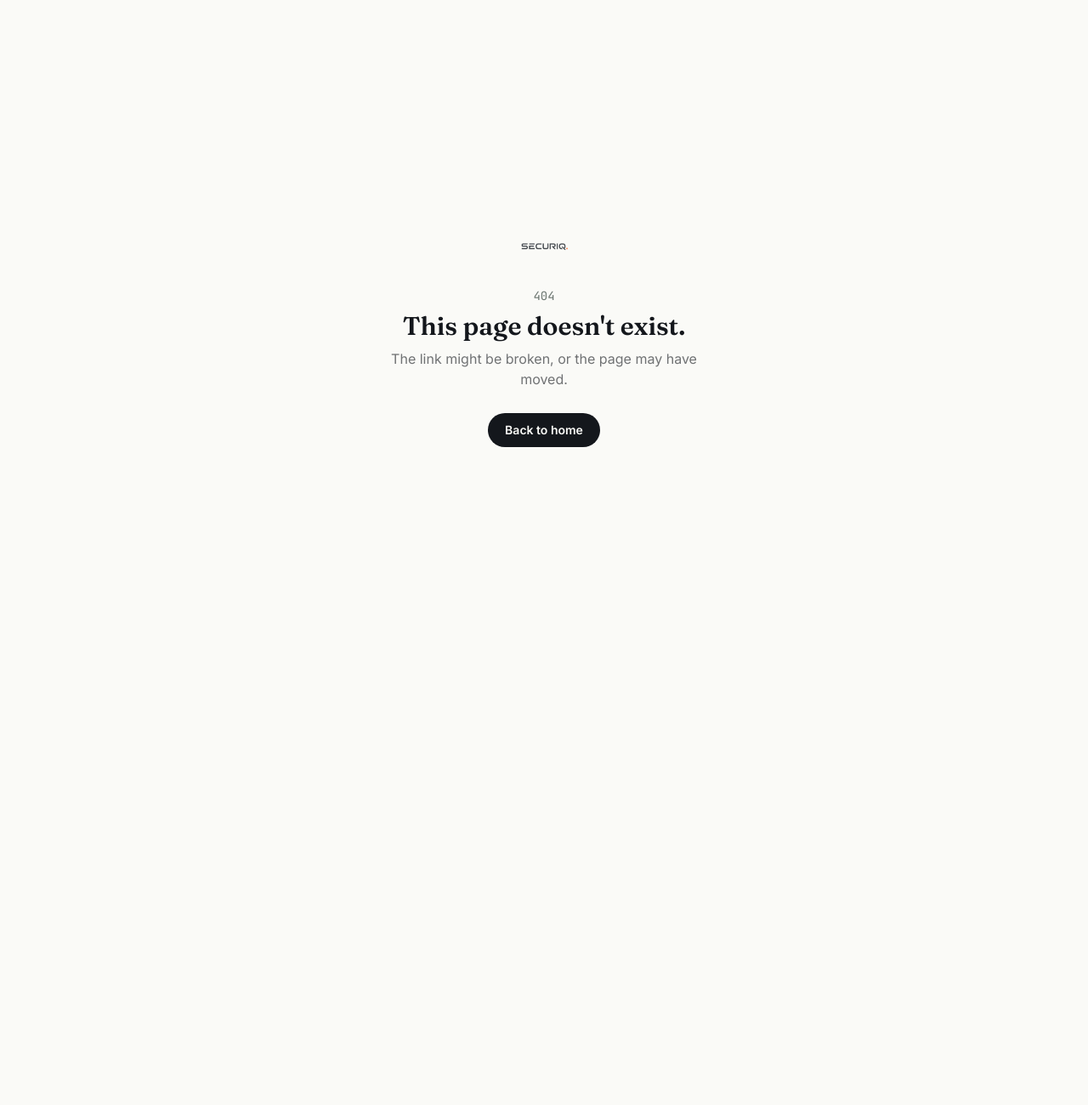
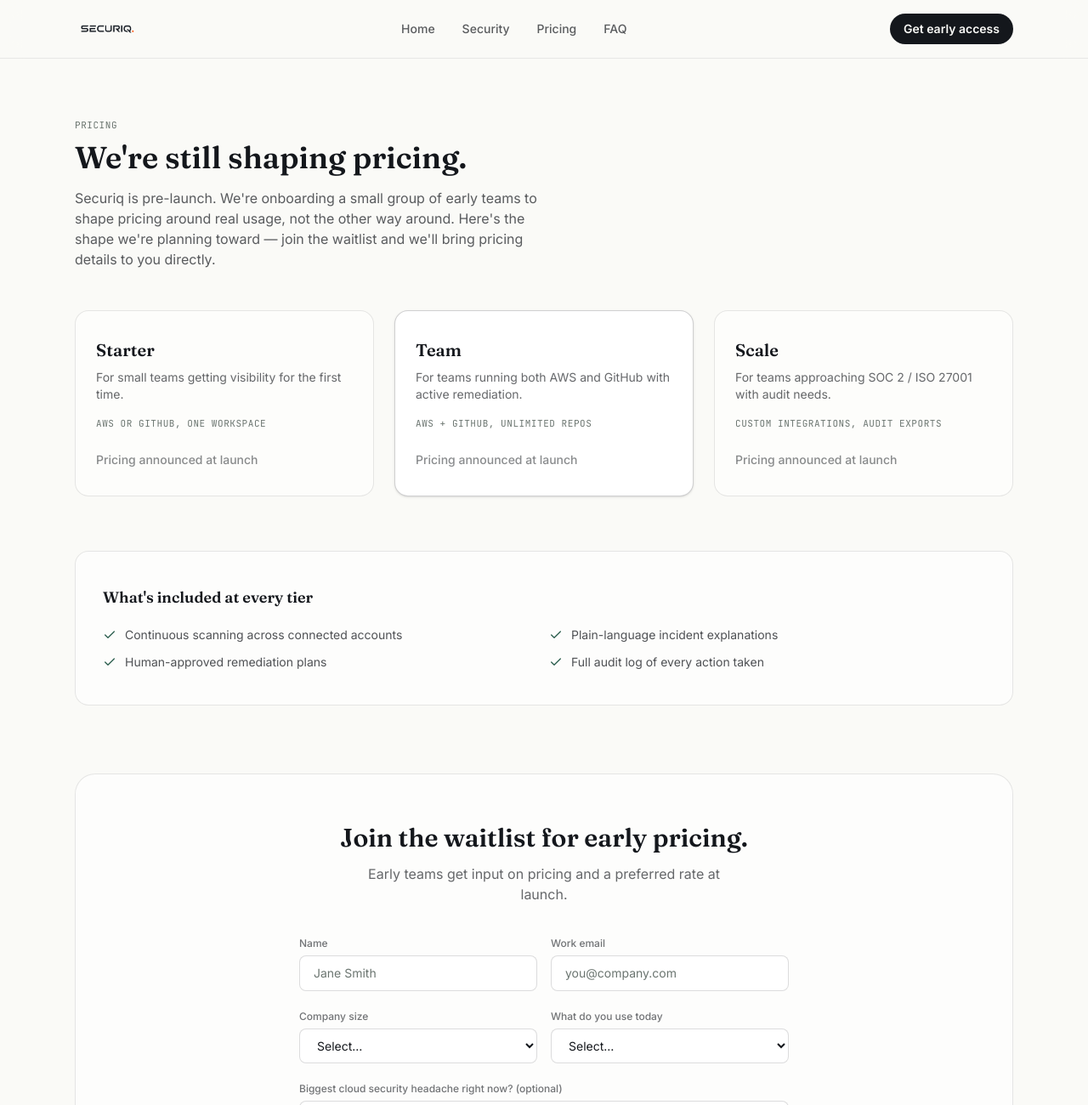
Before and after one commit to erharsh237/securiq, a React (Vite) app: page /pricing in a window 1280 px wide. Before the commit this address had no page. Shown: the top 1300 px of the page at 85% size. Before the commit the page ends 800 px from the top, so only its background shows below. Built offline with nearby package versions, Linux system fonts and the light colour scheme.

Commit message:
fixed navbar

```diff
--- a/src/App.tsx
+++ b/src/App.tsx
@@ -6,6 +6,9 @@ import { AboutPage } from "./pages/AboutPage";
 import { PrivacyPolicyPage } from "./pages/PrivacyPolicyPage";
 import { TermsPage } from "./pages/TermsPage";
 import { SecurityOverviewPage } from "./pages/SecurityOverviewPage";
+import { SecurityDisclosurePage } from "./pages/SecurityDisclosurePage";
+import { PricingPage } from "./pages/PricingPage";
+import { ContactPage } from "./pages/ContactPage";
 import { FaqPage } from "./pages/FaqPage";
 import { NotFoundPage } from "./pages/NotFoundPage";
 
@@ -20,6 +23,9 @@ export default function App() {
             <Route path="/privacy" element={<PrivacyPolicyPage />} />
             <Route path="/terms" element={<TermsPage />} />
             <Route path="/security" element={<SecurityOverviewPage />} />
+            <Route path="/security/disclosure" element={<SecurityDisclosurePage />} />
+            <Route path="/pricing" element={<PricingPage />} />
+            <Route path="/contact" element={<ContactPage />} />
             <Route path="/faq" element={<FaqPage />} />
             <Route path="*" element={<NotFoundPage />} />
           </Routes>
--- a/src/components/Footer.tsx
+++ b/src/components/Footer.tsx
@@ -32,6 +32,11 @@ export function Footer() {
                   </a>
                 </li>
                 <li>
+                  <Link to="/pricing" className="text-ink/60 hover:text-ink">
+                    Pricing
+                  </Link>
+                </li>
+                <li>
                   <Link to="/faq" className="text-ink/60 hover:text-ink">
                     FAQ
                   </Link>
@@ -63,9 +68,9 @@ export function Footer() {
                   </a>
                 </li>
                 <li>
-                  <a href="mailto:hello@securiq.co" className="text-ink/60 hover:text-ink">
+                  <Link to="/contact" className="text-ink/60 hover:text-ink">
                     Contact
-                  </a>
+                  </Link>
                 </li>
               </ul>
             </div>
@@ -90,6 +95,11 @@ export function Footer() {
                     Security Overview
                   </Link>
                 </li>
+                <li>
+                  <Link to="/security/disclosure" className="text-ink/60 hover:text-ink">
+                    Responsible Disclosure
+                  </Link>
+                </li>
               </ul>
             </div>
           </div>
--- a/src/components/Nav.tsx
+++ b/src/components/Nav.tsx
@@ -16,21 +16,18 @@ export function Nav() {
           <img src="/logo.png" alt="Securiq — home" className="h-8 w-auto md:h-9" />
         </Link>
         <nav className="hidden items-center gap-8 text-sm font-medium text-ink/70 md:flex">
-          <a href={sectionHref("#features")} className="hover:text-ink">
-            Features
-          </a>
-          <a href={sectionHref("#how-it-works")} className="hover:text-ink">
-            How it works
-          </a>
-          <a href={sectionHref("#trust")} className="hover:text-ink">
-            Safety
-          </a>
+          <Link to="/" className="hover:text-ink">
+            Home
+          </Link>
+          <Link to="/security" className="hover:text-ink">
+            Security
+          </Link>
+          <Link to="/pricing" className="hover:text-ink">
+            Pricing
+          </Link>
           <Link to="/faq" className="hover:text-ink">
             FAQ
           </Link>
-          <a href={sectionHref("#waitlist")} className="hover:text-ink">
-            Waitlist
-          </a>
         </nav>
         <a
           href={sectionHref("#waitlist")}
--- /dev/null
+++ b/src/pages/ContactPage.tsx
@@ -0,0 +1,68 @@
+import { Mail, ShieldAlert, TrendingUp } from "lucide-react";
+import { Nav } from "../components/Nav";
+import { Footer } from "../components/Footer";
+
+const channels = [
+  {
+    icon: Mail,
+    label: "General & sales",
+    email: "hello@securiq.co",
+    detail: "Questions about the product, waitlist, or a demo.",
+  },
+  {
+    icon: ShieldAlert,
+    label: "Security & disclosure",
+    email: "security@securiq.co",
+    detail: "Report a vulnerability or ask about our security posture.",
+  },
+  {
+    icon: TrendingUp,
+    label: "Investors",
+    email: "investors@securiq.co",
+    detail: "Investor inquiries and partnership conversations.",
+  },
+];
+
+export function ContactPage() {
+  return (
+    <div className="min-h-screen bg-paper">
+      <Nav />
+
+      <main className="mx-auto max-w-3xl px-6 py-16">
+        <span className="font-mono text-[11px] uppercase tracking-wider text-muted">
+          Contact
+        </span>
+        <h1 className="mt-2 font-display text-3xl font-semibold text-ink">
+          Get in touch
+        </h1>
+        <p className="mt-4 max-w-xl text-ink/70">
+          We're a small team, so email is the fastest way to reach us. Pick
+          the right inbox below and we'll get back to you personally.
+        </p>
+
+        <div className="mt-10 grid gap-4">
+          {channels.map(({ icon: Icon, label, email, detail }) => (
+            <a
+              key={email}
+              href={`mailto:${email}`}
+              className="flex items-start gap-4 rounded-2xl border border-ink/10 bg-white/60 px-6 py-5 transition-colors hover:border-ink/20 hover:bg-white"
+            >
+              <div className="mt-0.5 flex h-9 w-9 flex-shrink-0 items-center justify-center rounded-full bg-ink/5">
+                <Icon size={17} className="text-ink/70" />
+              </div>
+              <div>
+                <p className="font-display text-base font-semibold text-ink">
+                  {label}
+                </p>
+                <p className="mt-0.5 text-sm text-ink/60">{detail}</p>
+                <p className="mt-1.5 text-sm font-medium text-pine">{email}</p>
+              </div>
+            </a>
+          ))}
+        </div>
+      </main>
+
+      <Footer />
+    </div>
+  );
+}
--- /dev/null
+++ b/src/pages/PricingPage.tsx
@@ -0,0 +1,106 @@
+import { Check } from "lucide-react";
+import { Nav } from "../components/Nav";
+import { Footer } from "../components/Footer";
+import { WaitlistFormExpanded } from "../components/WaitlistFormExpanded";
+
+const tiers = [
+  {
+    name: "Starter",
+    blurb: "For small teams getting visibility for the first time.",
+    detail: "AWS or GitHub, one workspace",
+  },
+  {
+    name: "Team",
+    blurb: "For teams running both AWS and GitHub with active remediation.",
+    detail: "AWS + GitHub, unlimited repos",
+    highlighted: true,
+  },
+  {
+    name: "Scale",
+    blurb: "For teams approaching SOC 2 / ISO 27001 with audit needs.",
+    detail: "Custom integrations, audit exports",
+  },
+];
+
+const included = [
+  "Continuous scanning across connected accounts",
+  "Plain-language incident explanations",
+  "Human-approved remediation plans",
+  "Full audit log of every action taken",
+];
+
+export function PricingPage() {
+  return (
+    <div className="min-h-screen bg-paper">
+      <Nav />
+
+      <main className="mx-auto max-w-6xl px-6 py-16">
+        <span className="font-mono text-[11px] uppercase tracking-wider text-muted">
+          Pricing
+        </span>
+        <h1 className="mt-2 font-display text-3xl font-semibold text-ink md:text-4xl">
+          We're still shaping pricing.
+        </h1>
+        <p className="mt-4 max-w-xl text-ink/70">
+          Securiq is pre-launch. We're onboarding a small group of early
+          teams to shape pricing around real usage, not the other way
+          around. Here's the shape we're planning toward — join the
+          waitlist and we'll bring pricing details to you directly.
+        </p>
+
+        <div className="mt-12 grid gap-6 md:grid-cols-3">
+          {tiers.map((tier) => (
+            <div
+              key={tier.name}
+              className={`rounded-2xl border px-6 py-8 ${
+                tier.highlighted
+                  ? "border-ink/20 bg-white shadow-sm"
+                  : "border-ink/10 bg-white/50"
+              }`}
+            >
+              <h2 className="font-display text-xl font-semibold text-ink">
+                {tier.name}
+              </h2>
+              <p className="mt-2 text-sm text-ink/65">{tier.blurb}</p>
+              <p className="mt-4 font-mono text-[11px] uppercase tracking-wider text-muted">
+                {tier.detail}
+              </p>
+              <p className="mt-6 text-sm font-medium text-ink/50">
+                Pricing announced at launch
+              </p>
+            </div>
+          ))}
+        </div>
+
+        <div className="mt-16 rounded-2xl border border-ink/10 bg-white/60 px-8 py-10">
+          <h3 className="font-display text-lg font-semibold text-ink">
+            What's included at every tier
+          </h3>
+          <ul className="mt-5 grid gap-3 sm:grid-cols-2">
+            {included.map((item) => (
+              <li key={item} className="flex items-start gap-2.5 text-sm text-ink/75">
+                <Check size={16} className="mt-0.5 flex-shrink-0 text-pine" />
+                {item}
+              </li>
+            ))}
+          </ul>
+        </div>
+
+        <div id="waitlist" className="mt-20 rounded-3xl border border-ink/10 bg-white/60 px-8 py-14 text-center md:px-16">
+          <h2 className="mx-auto max-w-xl font-display text-3xl font-semibold leading-tight text-ink">
+            Join the waitlist for early pricing.
+          </h2>
+          <p className="mx-auto mt-3 max-w-md text-ink/65">
+            Early teams get input on pricing and a preferred rate at
+            launch.
+          </p>
+          <div className="mt-8">
+            <WaitlistFormExpanded />
+          </div>
+        </div>
+      </main>
+
+      <Footer />
+    </div>
+  );
+}
--- /dev/null
+++ b/src/pages/SecurityDisclosurePage.tsx
@@ -0,0 +1,51 @@
+import { LegalLayout } from "../components/LegalLayout";
+
+export function SecurityDisclosurePage() {
+  return (
+    <LegalLayout title="Responsible Disclosure" updated="July 10, 2026">
+      <p>
+        As a security product, we expect scrutiny of our own systems and
+        welcome it. If you believe you've found a security vulnerability in
+        Securiq's website, product, or infrastructure, we want to hear from
+        you.
+      </p>
+
+      <h2>How to report</h2>
+      <p>
+        Email{" "}
+        <a href="mailto:security@securiq.co" className="text-pine underline">
+          security@securiq.co
+        </a>{" "}
+        with a description of the issue, the steps to reproduce it, and any
+        relevant logs, screenshots, or proof-of-concept code. Please avoid
+        including sensitive customer data in your report.
+      </p>
+
+      <h2>What to expect</h2>
+      <p>
+        We aim to acknowledge reports within two business days and to give
+        you a plan or fix timeline within ten business days. We'll keep you
+        updated as we investigate and remediate, and we'll credit
+        researchers who report responsibly, if you'd like.
+      </p>
+
+      <h2>Ground rules</h2>
+      <p>
+        Please give us a reasonable window to fix an issue before disclosing
+        it publicly. Don't access, modify, or exfiltrate data beyond what's
+        needed to demonstrate the vulnerability. Don't run automated
+        scanning that could degrade service for other users. Testing done in
+        good faith under these guidelines won't result in legal action from
+        us.
+      </p>
+
+      <h2>Out of scope</h2>
+      <p>
+        Since we're pre-launch, there's no live customer-connected product
+        surface yet — this policy currently covers our marketing site,
+        waitlist form, and public infrastructure. We'll expand scope as the
+        product reaches general availability.
+      </p>
+    </LegalLayout>
+  );
+}
--- a/src/pages/SecurityOverviewPage.tsx
+++ b/src/pages/SecurityOverviewPage.tsx
@@ -1,3 +1,4 @@
+import { Link } from "react-router-dom";
 import { LegalLayout } from "../components/LegalLayout";
 
 export function SecurityOverviewPage() {
@@ -50,7 +51,12 @@ export function SecurityOverviewPage() {
         <a href="mailto:hello@securiq.co" className="text-pine underline">
           hello@securiq.co
         </a>{" "}
-        and we're happy to walk through specifics.
+        and we're happy to walk through specifics. If you've found a
+        vulnerability, see our{" "}
+        <Link to="/security/disclosure" className="text-pine underline">
+          responsible disclosure policy
+        </Link>
+        .
       </p>
     </LegalLayout>
   );
```
